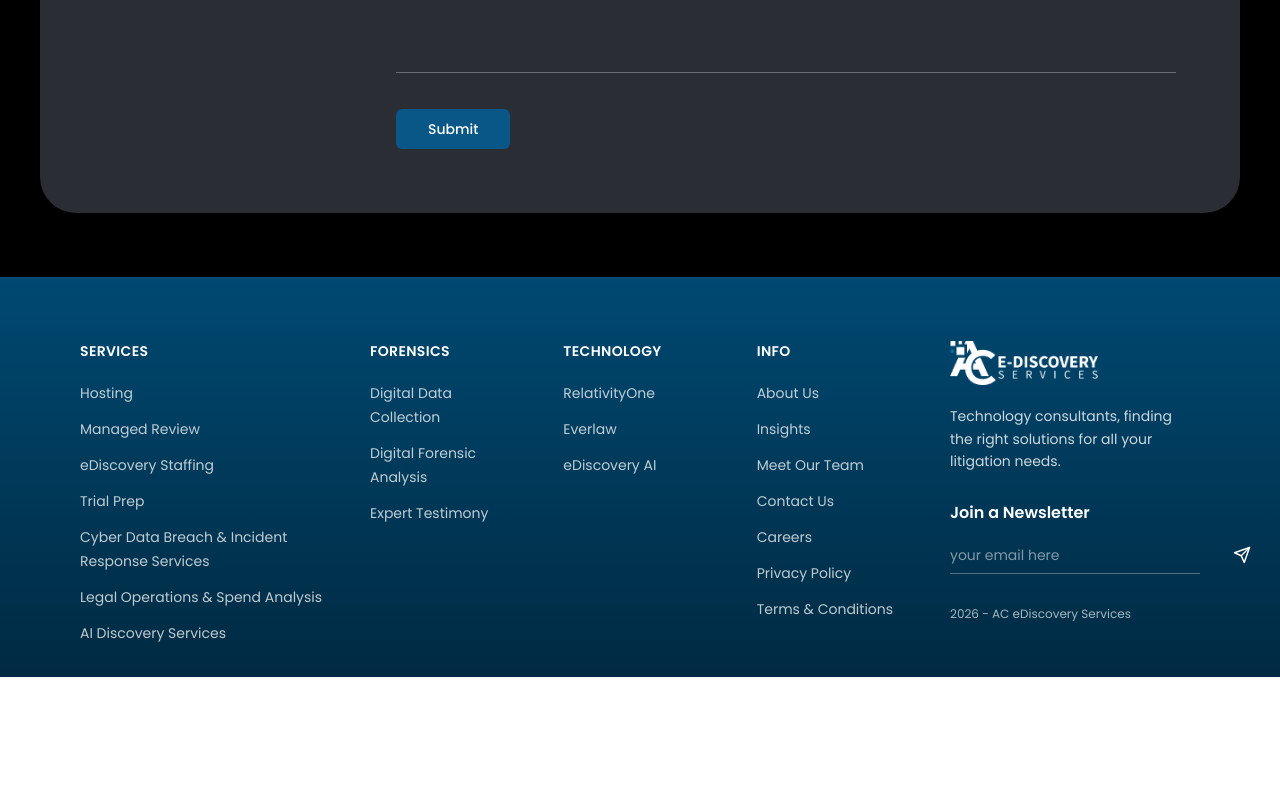
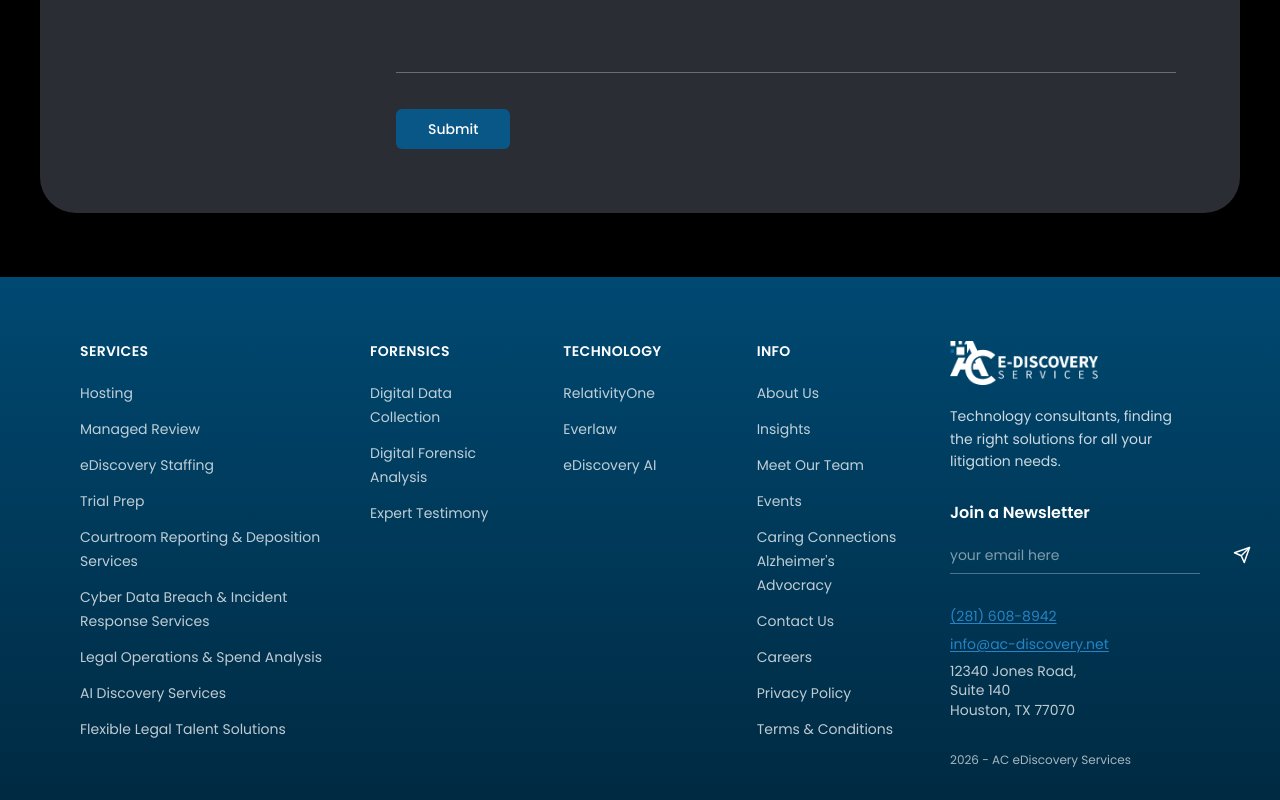
Before and after one commit to AC-Discovery/ac-discoverynet, a Next.js app: page / in a window 1280 px wide. Shown: the part 5017-5817 px from the top of the page. Before the commit the page ends 5694 px from the top, so only its background shows below. Built offline with nearby package versions, Linux system fonts and the light colour scheme.

Commit message:
Update Footer.js

```diff
--- a/app/Cx/Footer.js
+++ b/app/Cx/Footer.js
@@ -7,9 +7,11 @@ const services = [
   "Managed Review",
   "eDiscovery Staffing",
   "Trial Prep",
+  "Courtroom Reporting & Deposition Services",
   "Cyber Data Breach & Incident Response Services",
   "Legal Operations & Spend Analysis",
   "AI Discovery Services",
+  "Flexible Legal Talent Solutions",
 ];
 
 const forensics = [
@@ -28,6 +30,8 @@ const info = [
   "About Us",
   "Insights",
   "Meet Our Team",
+  "Events",
+  "Caring Connections Alzheimer's Advocracy",
   "Contact Us",
   "Careers",
   "Privacy Policy",
@@ -186,6 +190,32 @@ export default function Footer() {
               </button>
             </form>
 
+            <div className="mt-8 text-white/80 text-sm space-y-2">
+              <p>
+                <a
+                  href="tel:+12816088942"
+                  className="text-[#2484C6] hover:text-[#4db3ea] underline underline-offset-2 transition-colors"
+                >
+                  (281) 608-8942
+                </a>
+              </p>
+              <p>
+                <a
+                  href="mailto:info@ac-discovery.net"
+                  className="text-[#2484C6] hover:text-[#4db3ea] underline underline-offset-2 transition-colors"
+                >
+                  info@ac-discovery.net
+                </a>
+              </p>
+              <p className="text-white/75 leading-snug">
+                12340 Jones Road,
+                <br />
+                Suite 140
+                <br />
+                Houston, TX 77070
+              </p>
+            </div>
+
             {/* <SocialIcons /> */}
 
             <p className="text-white/65 text-xs mt-8">
```
